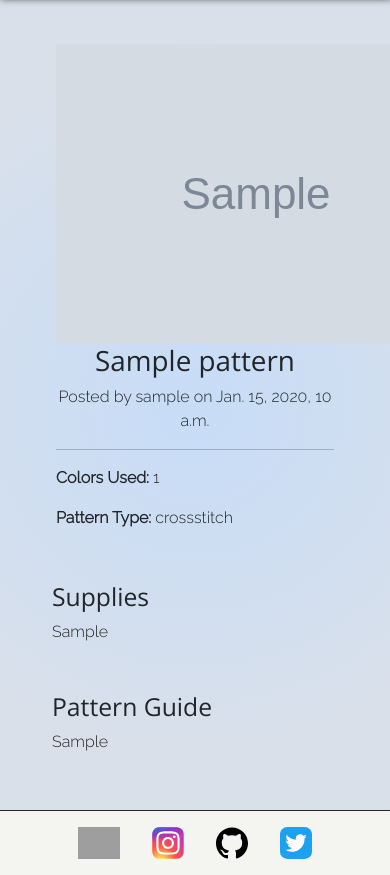
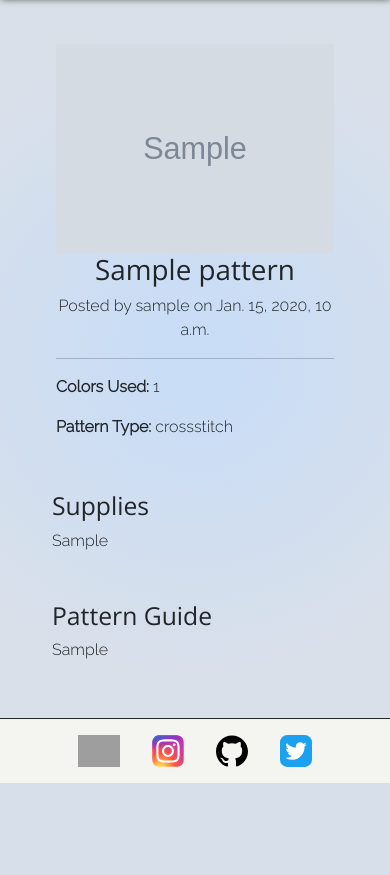
Before and after one commit to gracemcken/pattern-market, a Django app: page /patterns/1/ in a window 390 px wide; the page is wider, and only the part inside the window is pictured. Shown: the part 186-1061 px from the top of that part. After the commit the page ends 969 px from the top of that part, so only its background shows below. Run offline with Django 4.2, Linux system fonts and the light colour scheme; tables that the repository leaves empty hold one stand-in row (values such as "Sample post"); grey boxes marked "Sample" are stand-in pictures; grey boxes are pictures that could not be loaded.

Commit message:
Add pattern detail CSS and media queries

```diff
--- a/static/css/base.css
+++ b/static/css/base.css
@@ -105,3 +105,57 @@ a.nav-link {
 .patterns:hover {
   cursor: pointer;
 }
+
+.pattern-info {
+  display: flex;
+  flex-direction: column;
+  justify-content: center;
+}
+
+.pattern-container {
+  display: flex;
+  flex-direction: column;
+}
+
+.supplies, .pattern-guide, .pattern-detail {
+  width: 100%;
+}
+
+.pattern-image {
+  display: flex;
+  justify-content: center;
+  align-items: center;
+}
+
+.pattern-pic {
+  width: 100%;
+  height: auto;
+}
+
+@media screen and (min-width: 62.5em) {
+  .pattern-info {
+    flex-direction: row;
+    border: 1px solid var(--black);
+  }
+  .pattern-image {
+    width: 40%;
+    margin: 0 auto;
+  }
+
+  .pattern-detail {
+    width: 60%;
+    padding: 2rem;
+  }
+
+  .pattern-container {
+    flex-direction: row;
+  }
+
+  .supplies {
+    width: 33.33%;
+  }
+
+  .pattern-guide {
+    width: 66.66%;
+  }
+}
```
